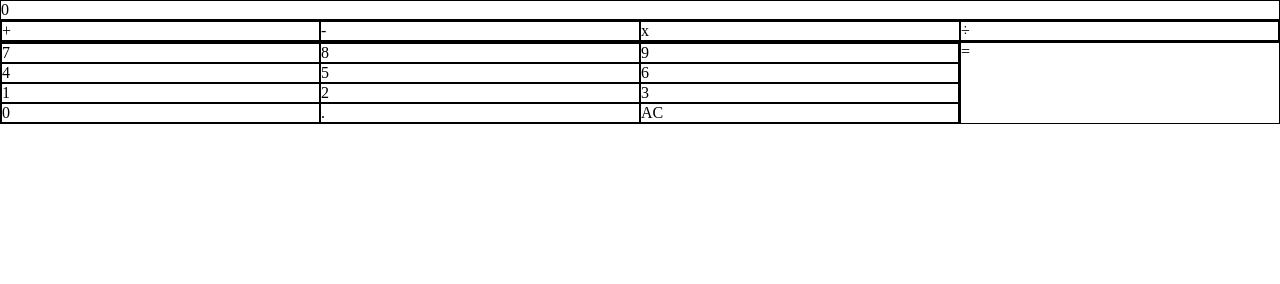
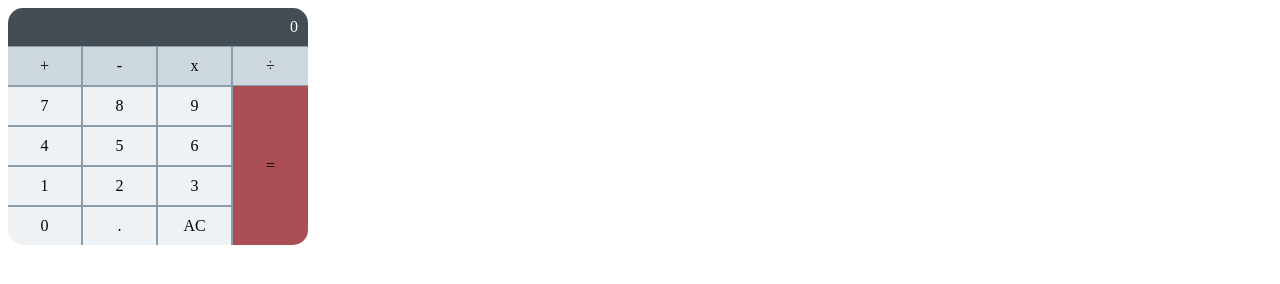
Before and after one commit to martinamancuso/learning_css, a plain HTML site: page capitolo_6/grid/index.html in a window 1280 px wide. Drawn offline with Linux system fonts and the light colour scheme.

Commit message:
exercise completed

```diff
--- a/capitolo_6/grid/style.css
+++ b/capitolo_6/grid/style.css
@@ -1,48 +1,68 @@
-* {
-  margin: 0;
-  padding: 0;
+:root {
+  --separator-color: rgb(137, 157, 174);
 }
 
 .container {
   display: grid;
   grid-template-columns: repeat(4, 1fr);
+  width: 300px;
 }
 
-/* remove me */
 .container div {
-  border: 1px solid black;
+  text-align: center;
+  padding: 10px 0;
 }
 
-.result {
+.container .result {
   grid-column: 1 / span 4;
+  border-bottom: 1px solid var(--separator-color);
+  text-align: right;
+  background-color: rgb(67,77,83);
+  color: white;
+  font-size: bold;
+  padding-right: 10px;
+  border-top-right-radius: 15px;
+  border-top-left-radius: 15px;
 }
 
-.buttons {
+.container .buttons {
   grid-column: 1 / span 4;
   grid-row: 2;
   display: grid;
   grid-template-columns: subgrid;
+  padding: 0;
+  background-color: rgb(205, 215, 222);
 }
 
-.numbers {
+.container .buttons div {
+  border-right: 2px solid var(--separator-color);
+}
+
+.container .buttons div:last-of-type {
+  border-right: none;
+}
+
+.container .numbers {
   grid-column: 1 / span 3;
   display: grid;
   grid-template-columns: subgrid;
+  padding: 0;
+  border-bottom-left-radius: 15px;
+  background-color: rgb(239,242,245);
 }
 
-.equals {
+.container .numbers div {
+  border-right: 2px solid var(--separator-color);
+  border-top: 2px solid var(--separator-color);
+}
+
+.container .equals {
   grid-column: 4;
   grid-row: 3 / span 4;
+  border-top: 1px solid var(--separator-color);
+  display: flex;
+  align-items: center;
+  justify-content: center;
+  background-color: rgb(170, 78, 84);
+  border-bottom-right-radius: 15px;
 }
-
-/* .buttons > div {
-  grid-template-columns: repeat(4, 1fr);
-  padding: 30px;
-  border-color: 1px solid black;
-}
-
-.numbers > div {
-  grid-template-columns: 1/4;
-  grid-template-rows: 2/7;
-  padding: 30px;
-} */
```
